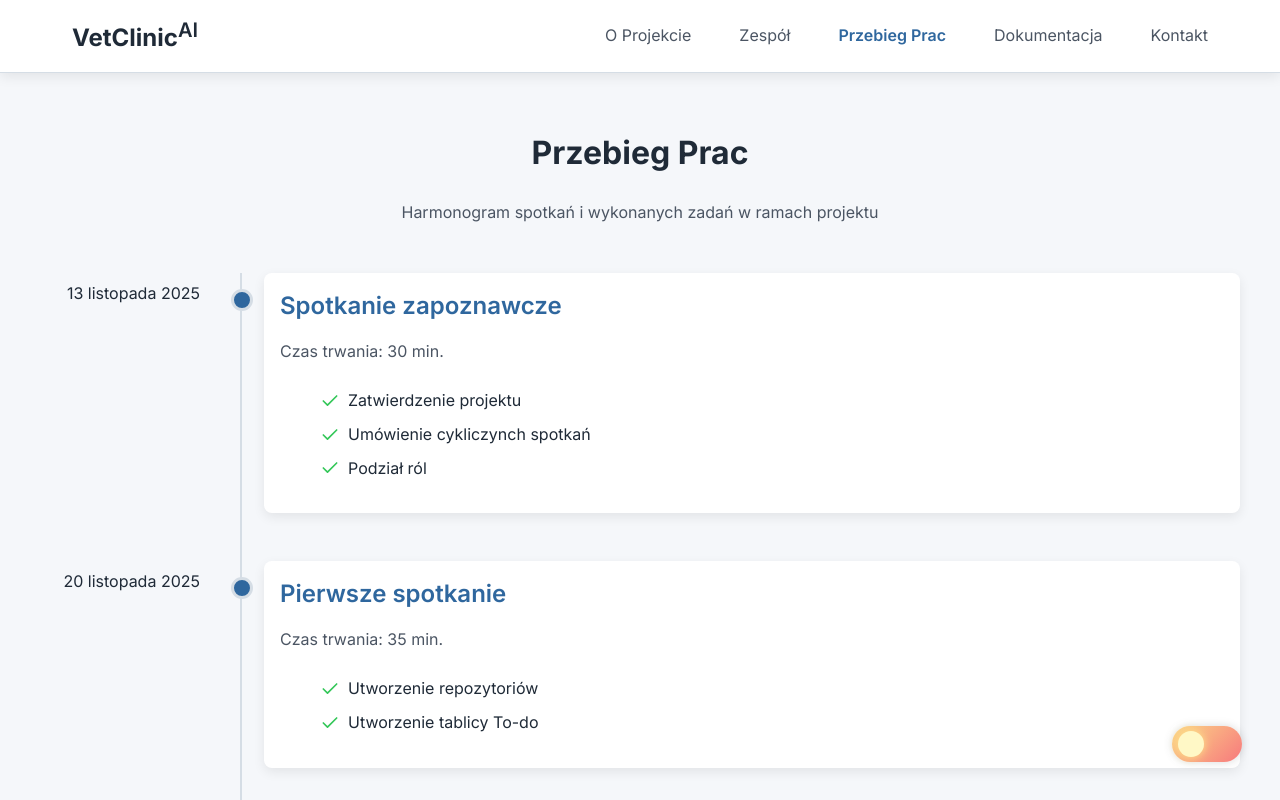
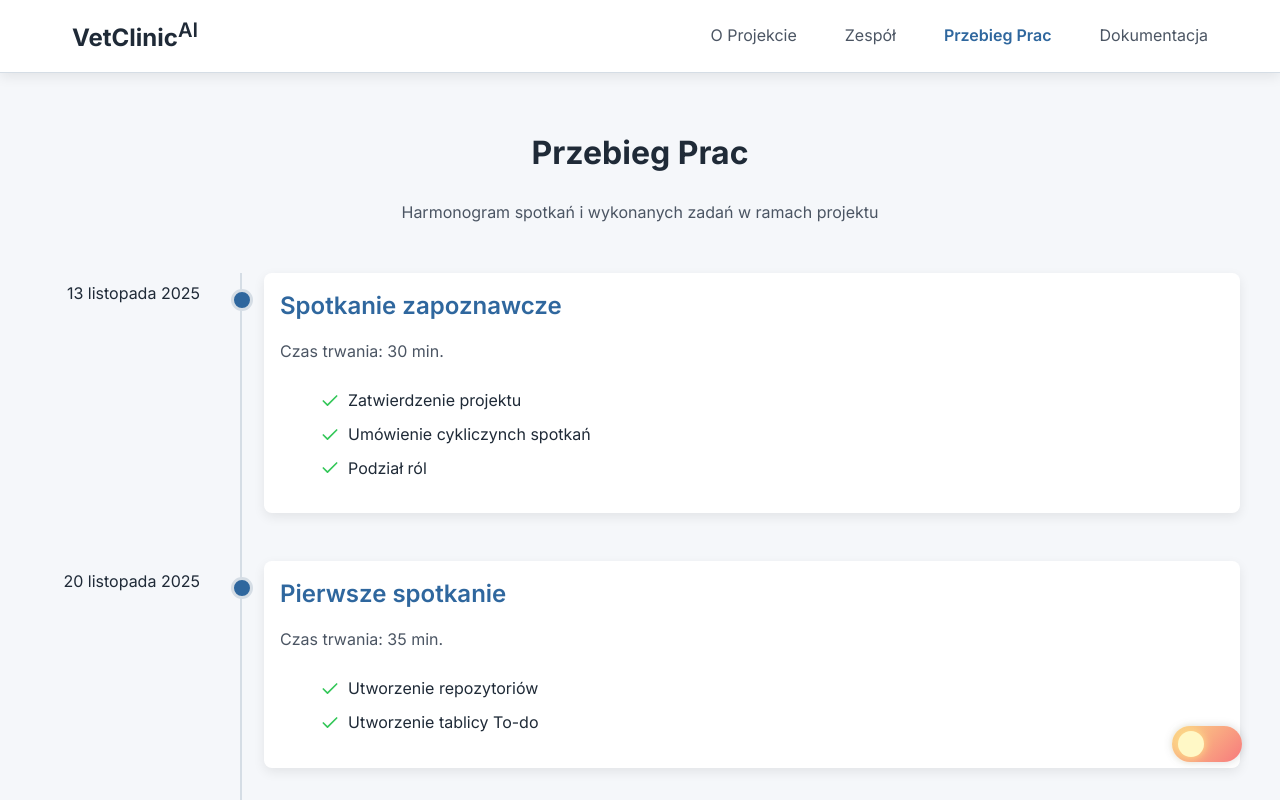
Before and after one commit to Cassiopeia4/Project-preview-page, a React (Vite) app: page /pz2025/zesp04/work in a window 1280 px wide. Shown: the top 800 px of the page. Built offline with nearby package versions, Linux system fonts and the light colour scheme.

Commit message:
Contact page disable

```diff
--- a/src/components/Header/Header.tsx
+++ b/src/components/Header/Header.tsx
@@ -10,7 +10,7 @@ export const Header = () => {
         { name: 'team', label: 'Zespół' },
         { name: 'work', label: 'Przebieg Prac' },
         { name: 'documentation', label: 'Dokumentacja' },
-        { name: 'contact', label: 'Kontakt' },
+        // { name: 'contact', label: 'Kontakt' },
     ];
 
     const navigate = useNavigate();
--- a/src/router.tsx
+++ b/src/router.tsx
@@ -3,7 +3,7 @@ import {createBrowserRouter} from "react-router-dom";
 import {TeamLayout} from "./layouts/TeamLayout.tsx";
 import {WorkLayout} from "./layouts/WorkLayout.tsx";
 import {DocLayout} from "./layouts/DocLayout.tsx";
-import {ContactLayout} from "./layouts/ContactLayout.tsx";
+// import {ContactLayout} from "./layouts/ContactLayout.tsx";
 import {basename} from '../config.json'
 
 
@@ -28,10 +28,10 @@ export const router = createBrowserRouter([
             element: <DocLayout/>,
             errorElement: <HomeLayout/>
         },
-        {
-            path: "/contact",
-            element: <ContactLayout/>,
-            errorElement: <HomeLayout/>
-        },
+        // {
+        //     path: "/contact",
+        //     element: <ContactLayout/>,
+        //     errorElement: <HomeLayout/>
+        // },
     ],
     {basename: basename});
```
